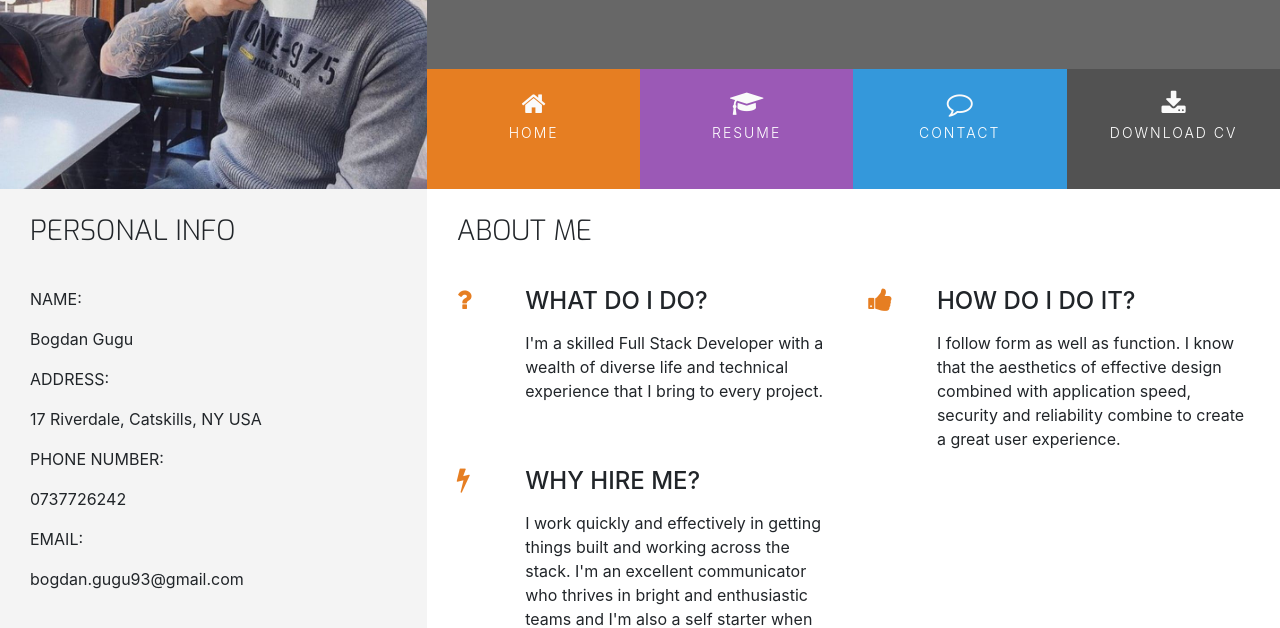
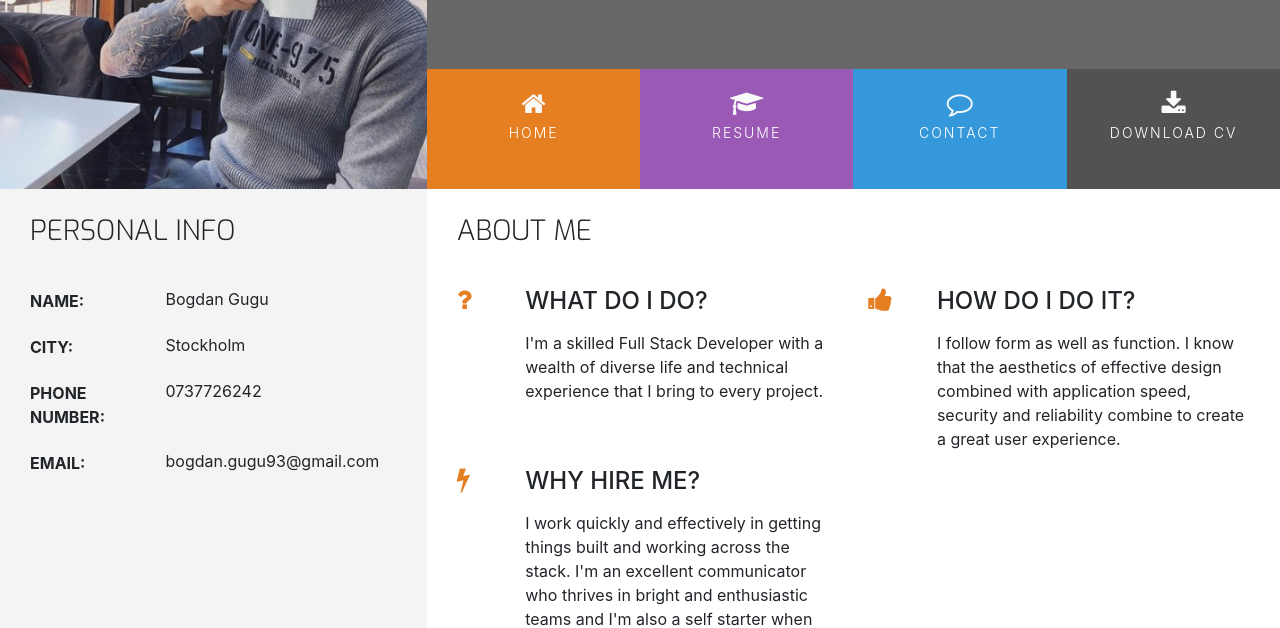
Before and after one commit to qburn93/my-portfolio, a plain HTML site: page index.html in a window 1280 px wide. Shown: the part 180-808 px from the top of the page. Drawn offline with nearby package versions, Linux system fonts and the light colour scheme.

Commit message:
CSS: Style personal information container

```diff
--- a/assets/css/style.css
+++ b/assets/css/style.css
@@ -225,3 +225,38 @@ footer {
 .three-reasons-heading {
     margin-bottom: 15px;
 }
+
+/* ----------------------------------------Personal Info */
+
+.personal-info-item {
+    margin-bottom: 20px;
+    display: block;
+    clear: both;
+}
+
+.personal-info-item .key,
+.personal-info-item .value {
+    padding-right: 8px;
+    display: inline-block;
+}
+
+.personal-info-item .key p,
+.personal-info-item .value p {
+    margin: 0;
+}
+
+.personal-info-item .key {
+    width: 30%;
+    margin-right: 21px;
+    padding-top: 2px;
+    vertical-align: top;
+}
+
+.personal-info-item .key p {
+    font-weight: 700;
+}
+
+.personal-info-item .value {
+    position: relative;
+    width: 60%;
+}
--- a/index.html
+++ b/index.html
@@ -73,13 +73,13 @@
                 <div class="personal-info-item">
                     <div class="key">
                         <p class="uppercase">
-                            Address:
+                            City:
                         </p>
                     </div>
 
                     <div class="value">
                         <p>
-                            17 Riverdale, Catskills, NY USA
+                            Stockholm
                         </p>
                     </div>
                 </div>
```
